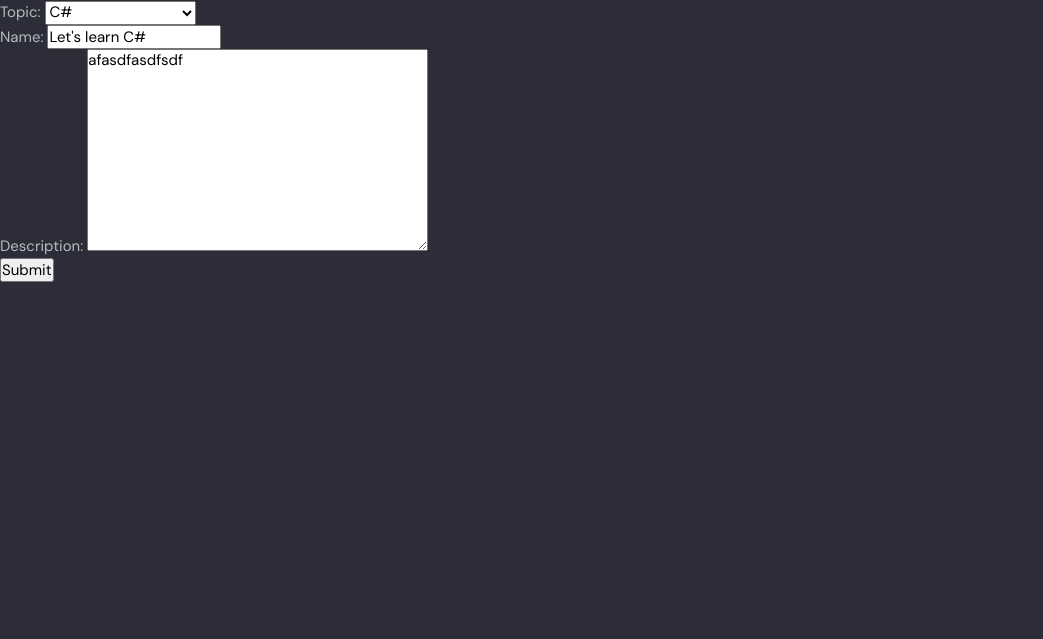
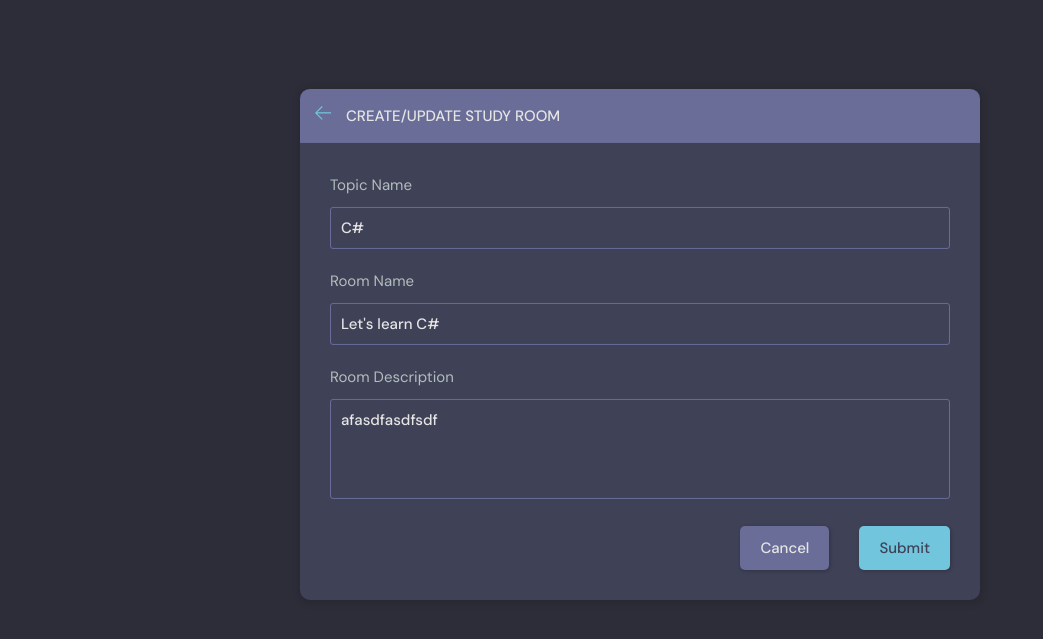
Before and after one commit to gajmerK11/studybud, a Django app: page /update-room/9/ in a window 1280 px wide. Shown: the part 76-715 px from the top of the page, without its empty margins (0-1043 px from the left). Run offline with Django 5.2, Linux system fonts and the light colour scheme; a user stored in the database is signed in; data comes from the database, SQL or seed files in the repository; both versions use the stored data as it was after the commit.

Commit message:
Wed,Jul-9

```diff
--- a/base/templates/base/home.html
+++ b/base/templates/base/home.html
@@ -36,7 +36,7 @@
           <h2>Study Room</h2>
           <p>{{room_count}} Rooms available</p>
         </div>
-        <a class="btn btn--main" href="create-room.html">
+        <a class="btn btn--main" href="{% url 'create-room' %}">
           <svg
             version="1.1"
             xmlns="http://www.w3.org/2000/svg"
--- a/base/templates/base/room_form.html
+++ b/base/templates/base/room_form.html
@@ -1,16 +1,65 @@
-<!-- inheriting from 'main.html' file from project 'studybud' templates folder -->
-{% extends 'main.html' %}
+{% extends 'main.html' %} {% block content %}
+<main class="create-room layout">
+  <div class="container">
+    <div class="layout__box">
+      <div class="layout__boxHeader">
+        <div class="layout__boxTitle">
+          <a href="{% url 'home' %}">
+            <svg
+              version="1.1"
+              xmlns="http://www.w3.org/2000/svg"
+              width="32"
+              height="32"
+              viewBox="0 0 32 32"
+            >
+              <title>arrow-left</title>
+              <path
+                d="M13.723 2.286l-13.723 13.714 13.719 13.714 1.616-1.611-10.96-10.96h27.625v-2.286h-27.625l10.965-10.965-1.616-1.607z"
+              ></path>
+            </svg>
+          </a>
+          <h3>Create/Update Study Room</h3>
+        </div>
+      </div>
+      <div class="layout__body">
+        <form class="form" action="" method="POST">
+          {% csrf_token %}
 
-<!-- placeholder / wrapping content within these -->
-{% block content %}
-<div>
-  <form action="" method="POST">
-    {% csrf_token %}
-    <!-- it renders the modelform 'RoomForm' that we created in 'forms.py'. 'as_p' wraps paragraph tag around every input field that the form has and renders i.e. it added a little bit space around input fields (check by removing it)-->
-    {{form.as_p}}
-    <!-- type="submit" sends the data to the server and value="Submit" makes the text Submit appear -->
-    <input type="submit" value="Submit" />
-  </form>
-</div>
+          <div class="form__group">
+            <label for="room_topic">Topic Name</label>
+            <input
+              required
+              type="text"
+              value="{{room.topic.name}}"
+              name="topic"
+              list="topic-list"
+            />
+            <datalist id="topic-list">
+              <select id="room_topic">
+                {% for topic in topics %}
+                <option value="{{topic.name}}">{{topic.name}}</option>
+                {% endfor %}
+              </select>
+            </datalist>
+          </div>
 
+          <div class="form__group">
+            <label for="room_name">Room Name</label>
+            {{form.name}}
+          </div>
+
+          <div class="form__group">
+            <label for="room_description">Room Description</label>
+            {{form.description}}
+          </div>
+
+          <div class="form__action">
+            <a class="btn btn--dark" href="index.html">Cancel</a>
+            <button class="btn btn--main" type="submit">Submit</button>
+          </div>
+        </form>
+      </div>
+    </div>
+  </div>
+</main>
 {% endblock content %}
--- a/base/urls.py
+++ b/base/urls.py
@@ -30,4 +30,7 @@ urlpatterns = [
 
     # url for deleting message/comment
     path('delete-message/<str:pk>/', views.deleteMessage, name="delete-message"),
+
+    # url for updating user profile
+    path('update-user/', views.updateUser, name="update-user"),
 ]
--- a/base/views.py
+++ b/base/views.py
@@ -197,29 +197,24 @@ def createRoom(request):
     # This creates a blank form from the RoomForm class. It’s shown to the user when they first open the page.
     form = RoomForm()
 
+    topics = Topic.objects.all()
+
     # This checks if the user has submitted the form (a POST request means form submission).
     if request.method == 'POST':
 
-        # This fills the form with the data the user submitted.
-        form = RoomForm(request.POST)
+        topic_name = request.POST.get('topic')
 
-        # This checks if the submitted form data is valid (e.g., all required fields are filled out properly).
-        if form.is_valid():
+        topic, created = Topic.objects.get_or_create(name=topic_name)
 
-            # Here what we are doing is, we want the user one who is logged in to be the host of the every room he creates.
-            # So the below line of code says "Create a room instance from the form without saving it to the database yet due to 'commit=False'."
-            room = form.save(commit=False)
+        Room.objects.create(
+            host=request.user,
+            topic=topic,
+            name=request.POST.get('name'),
+            description=request.POST.get('description'),
+        )
+        return redirect('home')
 
-            # Here we are making one who is logged in i.e. 'request.user' as the host of the room 'room.host'.
-            room.host = request.user
-
-            # Saves the room instance to database
-            room.save()
-
-            # After saving, the user is redirected to the home page (usually a list of rooms or dashboard).
-            return redirect('home')
-
-    context = {'form': form}
+    context = {'form': form, 'topics': topics}
     return render(request, 'base/room_form.html', context)
 
 # This function is for updating an existing room
@@ -233,22 +228,24 @@ def updateRoom(request, pk):
     # here we are getting the form and 'instance=room' provides us form with pre-filled data of Room that we get from above line of code
     form = RoomForm(instance=room)
 
+    topics = Topic.objects.all()
+
     # here we are restricting a user to edit other user's created rooms (i.e. room not created by him; he is not the host)
     if request.user != room.host:
         return HttpResponse('You are not allowed here!!')
 
-    # These below lines of code are for editing / updating
-    # This checks if the user has submitted the form (here submiting the form means providing edited/updated form)
     if request.method == 'POST':
+        topic_name = request.POST.get('topic')
+        topic, created = Topic.objects.get_or_create(name=topic_name)
 
-        # This line grabs the submitted data from the form and uses it to update the room instance.
-        form = RoomForm(request.POST, instance=room)
+        room.name = request.POST.get('name')
+        room.topic= topic
+        room.description = request.POST.get('description')
+        room.save()
 
-        if form.is_valid():
-            form.save()
-            return redirect('home')
+        return redirect('home')
 
-    context = {'form': form}
+    context = {'form': form, 'topics': topics, 'room': room }
     return render(request, 'base/room_form.html', context)
 
 @login_required(login_url='login')
@@ -280,3 +277,8 @@ def deleteMessage(request, pk):
         # return redirect('room', pk=room.id)
         return redirect('home')
     return render(request, 'base/delete.html', {'obj':message})
+
+# view function to update the user profile
+@login_required(login_url='login')
+def updateUser(request):
+    return render(request, 'base/update_user.html')
--- a/templates/navbar.html
+++ b/templates/navbar.html
@@ -57,7 +57,7 @@
       {% endif %}
 
       <div class="dropdown-menu">
-        <a href="settings.html" class="dropdown-link"
+        <a href="{% url 'update-user' %}" class="dropdown-link"
           ><svg
             version="1.1"
             xmlns="http://www.w3.org/2000/svg"
```
Also changed, not shown: base/templates/base/room_form_old.html (added, +16 -0 lines), base/templates/base/update_user.html (added, +52 -0 lines), db.sqlite3.
